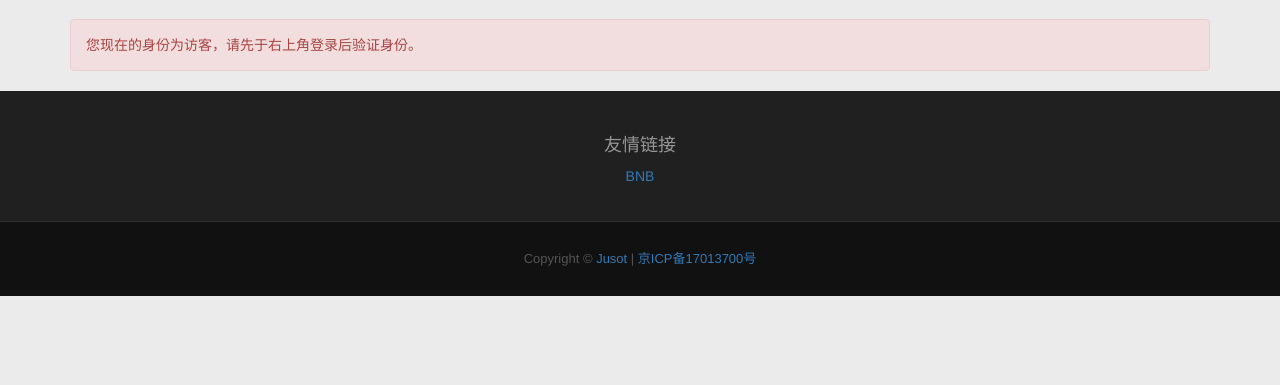
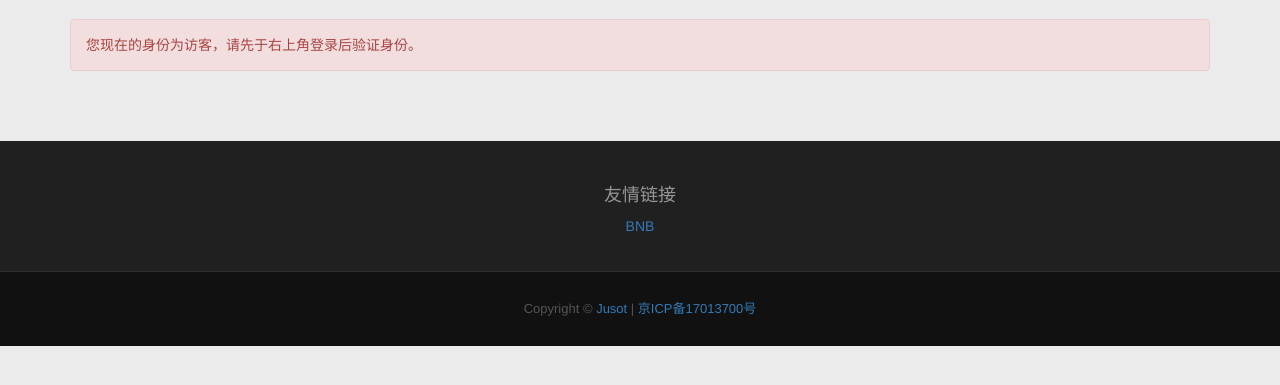
Before and after one commit to MU001999/DemoBlog, a Flask app: page /articles/write in a window 1280 px wide. Shown: the part 51-436 px from the top of the page. Run offline with Flask 2, Linux system fonts and the light colour scheme; parts of the project's set-up code (start-up, migrations or seed data) failed here and were passed over; some libraries are stand-ins or nearby versions.

Commit message:
change some ui

```diff
--- a/blog/templates/layout.html
+++ b/blog/templates/layout.html
@@ -163,12 +163,12 @@
     </div>
 </div>
 
-<footer class="container-fluid foot-wrap" style="background:#202020;padding:35px; color: #959595;">
+<footer class="container-fluid foot-wrap" style="background:#202020;padding:35px;margin-top:50px; color: #959595;">
     <div class="container text-center">
         <div class="row">
             <div class="col-sm-12">
                 <h4 class="title">友情链接</h4>
-                <a href="https://whispering-anchorage-66382.herokuapp.com/">BNB</a>
+                <a href="https://whispering-anchorage-66382.herokuapp.com/" target="_blank">BNB</a>
             </div>
         </div>
     </div>
```
